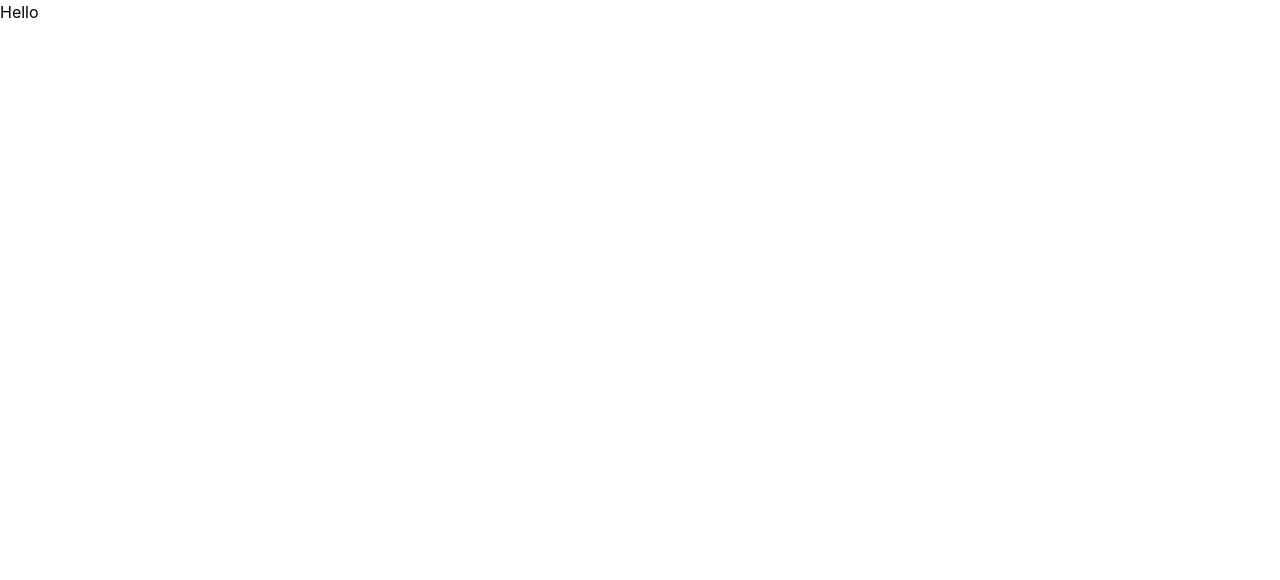
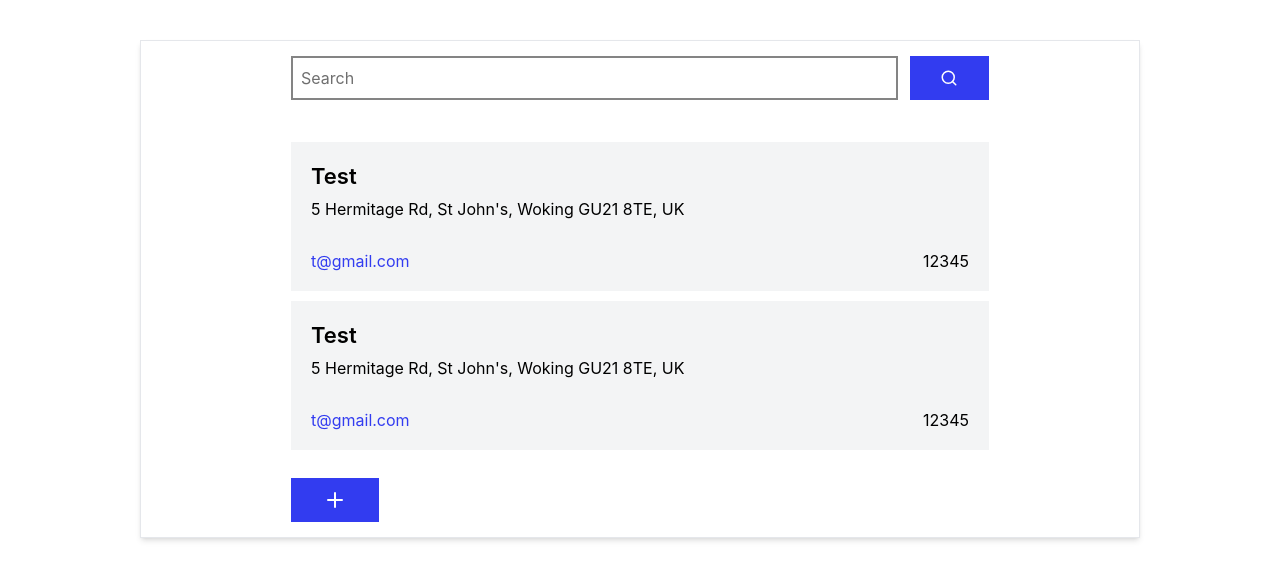
Before and after one commit to Princekelsey/restaurant-frontend, a React (Create React App) app: page / in a window 1280 px wide. Shown: the top 580 px of the page. Built offline with nearby package versions, Linux system fonts and the light colour scheme.

Commit message:
added entrance container and connected components

```diff
--- a/src/App.tsx
+++ b/src/App.tsx
@@ -1,7 +1,12 @@
 import React from "react";
+import Entrance from "./container/Entrance";
 
 const App = () => {
-  return <div>Hello</div>;
+  return (
+    <div className=' w-[1000px] mx-auto my-10 flex justify-center'>
+      <Entrance />
+    </div>
+  );
 };
 
 export default App;
--- /dev/null
+++ b/src/container/Entrance.tsx
@@ -0,0 +1,12 @@
+import React from "react";
+import RestaurantsList from "../components/sections/RestaurantsList";
+
+const Entrance: React.FC = () => {
+  return (
+    <main className='bg-white border shadow-md w-full px-[150px] py-[15px]'>
+      <RestaurantsList />
+    </main>
+  );
+};
+
+export default Entrance;
```
